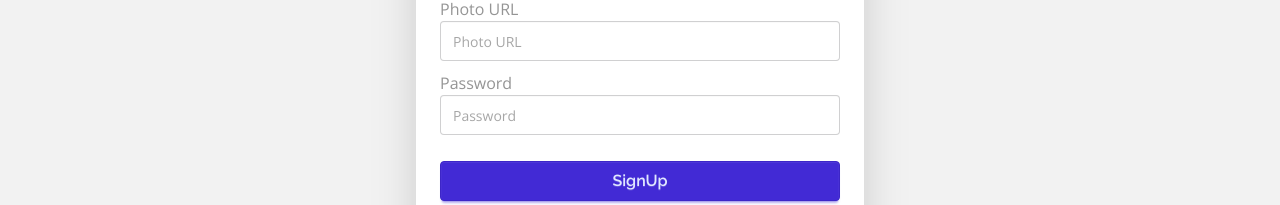
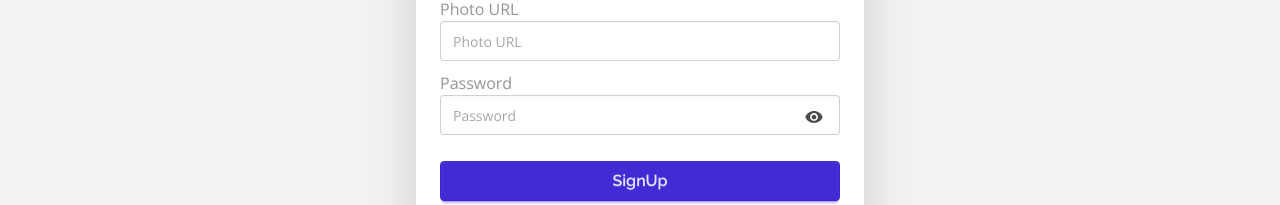
Before and after one commit to programmerrakibul/kid-venture, a React (Vite) app: page /signup in a window 1280 px wide. Shown: the part 357-562 px from the top of the page. Built offline with nearby package versions, Linux system fonts and the light colour scheme; no server answers.

Commit message:
password hide show functionality implemented

```diff
--- a/src/pages/SignIn/SignIn.jsx
+++ b/src/pages/SignIn/SignIn.jsx
@@ -4,10 +4,12 @@ import useAuth from "../../hooks/useAuth";
 import { FcGoogle } from "react-icons/fc";
 import getAuthErrorMessage from "../../utilities/getErrorMessage";
 import { toast } from "react-toastify";
+import { IoIosEyeOff, IoMdEye } from "react-icons/io";
 
 const SignIn = () => {
   const { signInWithPassword, signInWithGoogle } = useAuth();
   const [loading, setLoading] = useState(false);
+  const [show, setShow] = useState(false);
   const { state } = useLocation();
   const navigate = useNavigate();
 
@@ -68,18 +70,25 @@ const SignIn = () => {
                 />
               </div>
 
-              <div>
+              <div className="relative">
                 <label htmlFor="password" className="label">
                   Password
                 </label>
                 <input
                   id="password"
-                  type="password"
+                  type={show ? "text" : "password"}
                   name="password"
                   className="input"
                   placeholder="Password"
                   required
                 />
+
+                <span
+                  onClick={() => setShow(!show)}
+                  className="absolute top-9 right-4 text-xl z-10"
+                >
+                  {show ? <IoIosEyeOff /> : <IoMdEye />}
+                </span>
               </div>
               <div>
                 <Link to="/reset-password" className="link link-hover text-sm">
--- a/src/pages/SignUp/SignUp.jsx
+++ b/src/pages/SignUp/SignUp.jsx
@@ -5,10 +5,12 @@ import Container from "../../components/Container/Container";
 import { FcGoogle } from "react-icons/fc";
 import getAuthErrorMessage from "../../utilities/getErrorMessage";
 import { toast } from "react-toastify";
+import { IoIosEyeOff, IoMdEye } from "react-icons/io";
 
 const SignUp = () => {
   const { createUser, updateUserProfile, signInWithGoogle } = useAuth();
   const [loading, setLoading] = useState(false);
+  const [show, setShow] = useState(false);
   const navigate = useNavigate();
 
   const handleSignIn = async (e) => {
@@ -112,15 +114,21 @@ const SignUp = () => {
                 />
               </div>
 
-              <div>
+              <div className="relative">
                 <label className="label">Password</label>
                 <input
-                  type="password"
+                  type={show ? "text" : "password"}
                   name="password"
                   className="input"
                   placeholder="Password"
                   required
                 />
+                <span
+                  onClick={() => setShow(!show)}
+                  className="absolute top-9 right-4 text-xl z-10"
+                >
+                  {show ? <IoIosEyeOff /> : <IoMdEye />}
+                </span>
               </div>
 
               <button disabled={loading} className="btn btn-primary mt-4">
```
